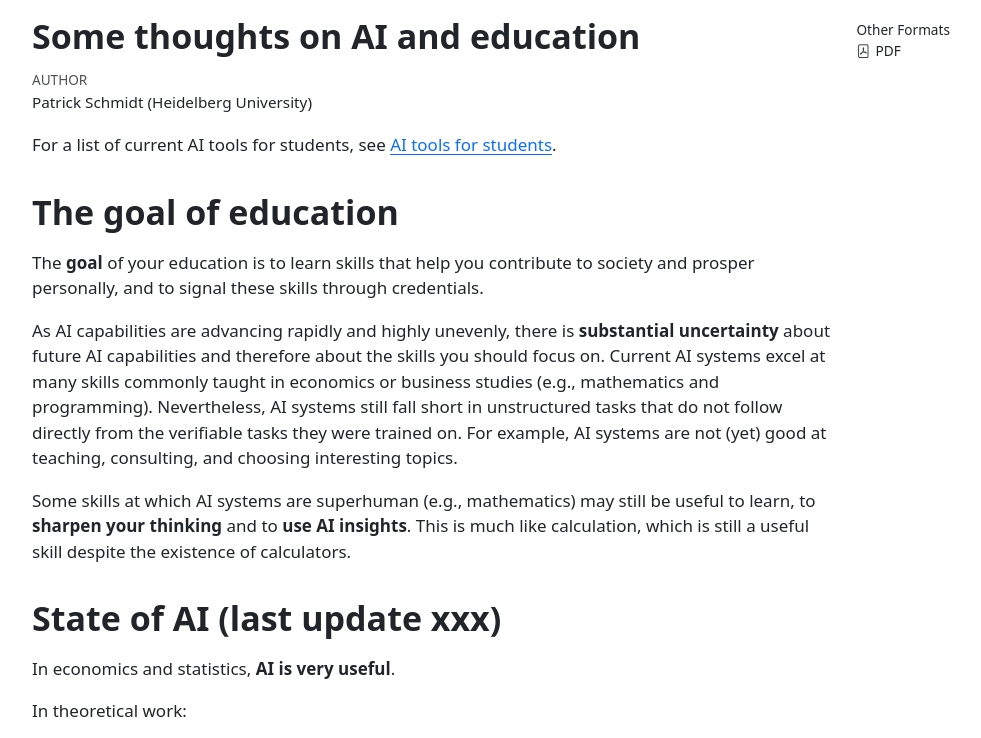
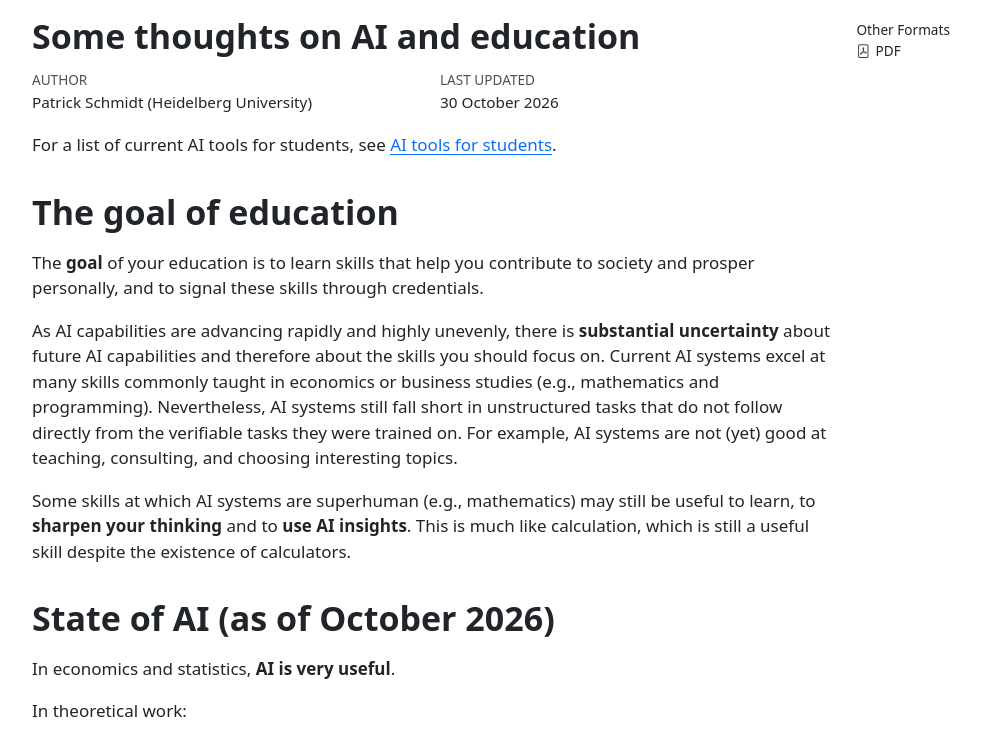
Before and after one commit to Schmidtpk/teaching_materials, a plain HTML site: page AI_guidelines.html in a window 1280 px wide. Shown: the top 738 px of the page, without its empty margins (136-1117 px from the left). Drawn offline with Linux system fonts and the light colour scheme.

Commit message:
Add last-updated date to AI pages
Co-Authored-By: Claude Opus 5.5 <noreply@anthropic.com>
Claude-Session: https://claude.ai/code/session_01DZTcjZqxqwJdJbwHfPWjMT

```diff
--- a/AI_guidelines.html
+++ b/AI_guidelines.html
@@ -7,6 +7,7 @@
 <meta name="viewport" content="width=device-width, initial-scale=1.0, user-scalable=yes">
 
 <meta name="author" content="Patrick Schmidt (Heidelberg University)">
+<meta name="dcterms.date" content="2026-10-30">
 
 <title>Some thoughts on AI and education</title>
 <style>
@@ -68,6 +69,12 @@ ul.task-list li input[type="checkbox"] {
           </div>
   </div>
 
+    <div>
+    <div class="quarto-title-meta-heading">Last updated</div>
+    <div class="quarto-title-meta-contents">
+      <p class="date">30 October 2026</p>
+    </div>
+  </div>
 
 
   </div>
@@ -84,8 +91,8 @@ ul.task-list li input[type="checkbox"] {
 <p>As AI capabilities are advancing rapidly and highly unevenly, there is <strong>substantial uncertainty</strong> about future AI capabilities and therefore about the skills you should focus on. Current AI systems excel at many skills commonly taught in economics or business studies (e.g., mathematics and programming). Nevertheless, AI systems still fall short in unstructured tasks that do not follow directly from the verifiable tasks they were trained on. For example, AI systems are not (yet) good at teaching, consulting, and choosing interesting topics.</p>
 <p>Some skills at which AI systems are superhuman (e.g., mathematics) may still be useful to learn, to <strong>sharpen your thinking</strong> and to <strong>use AI insights</strong>. This is much like calculation, which is still a useful skill despite the existence of calculators.</p>
 </section>
-<section id="state-of-ai-last-update-xxx" class="level1">
-<h1>State of AI (last update xxx)</h1>
+<section id="state-of-ai-as-of-october-2026" class="level1">
+<h1>State of AI (as of October 2026)</h1>
 <p>In economics and statistics, <strong>AI is very useful</strong>.</p>
 <p>In theoretical work:</p>
 <ul>
```
Also changed, not shown: AI_tools.html (+7 -0 lines).
